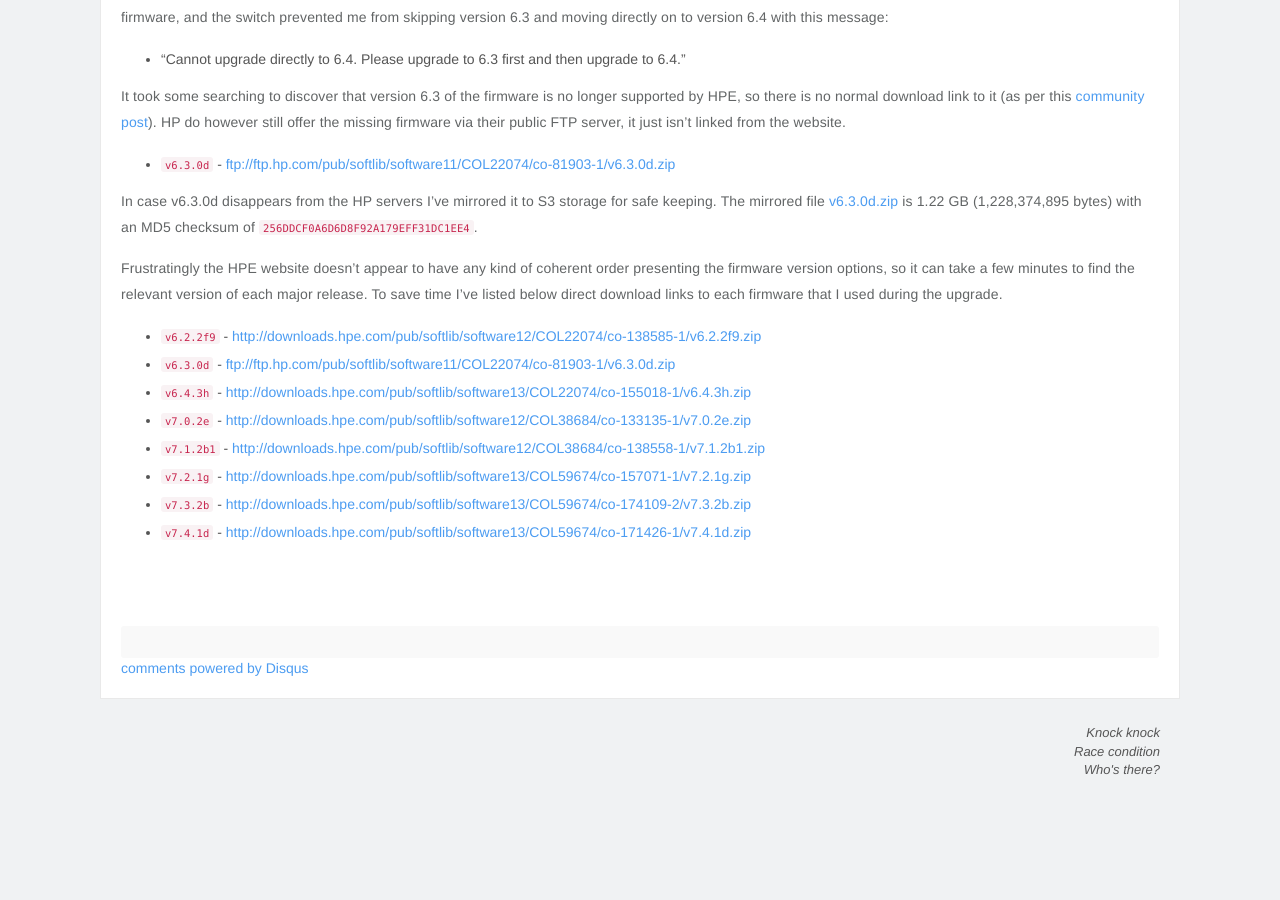
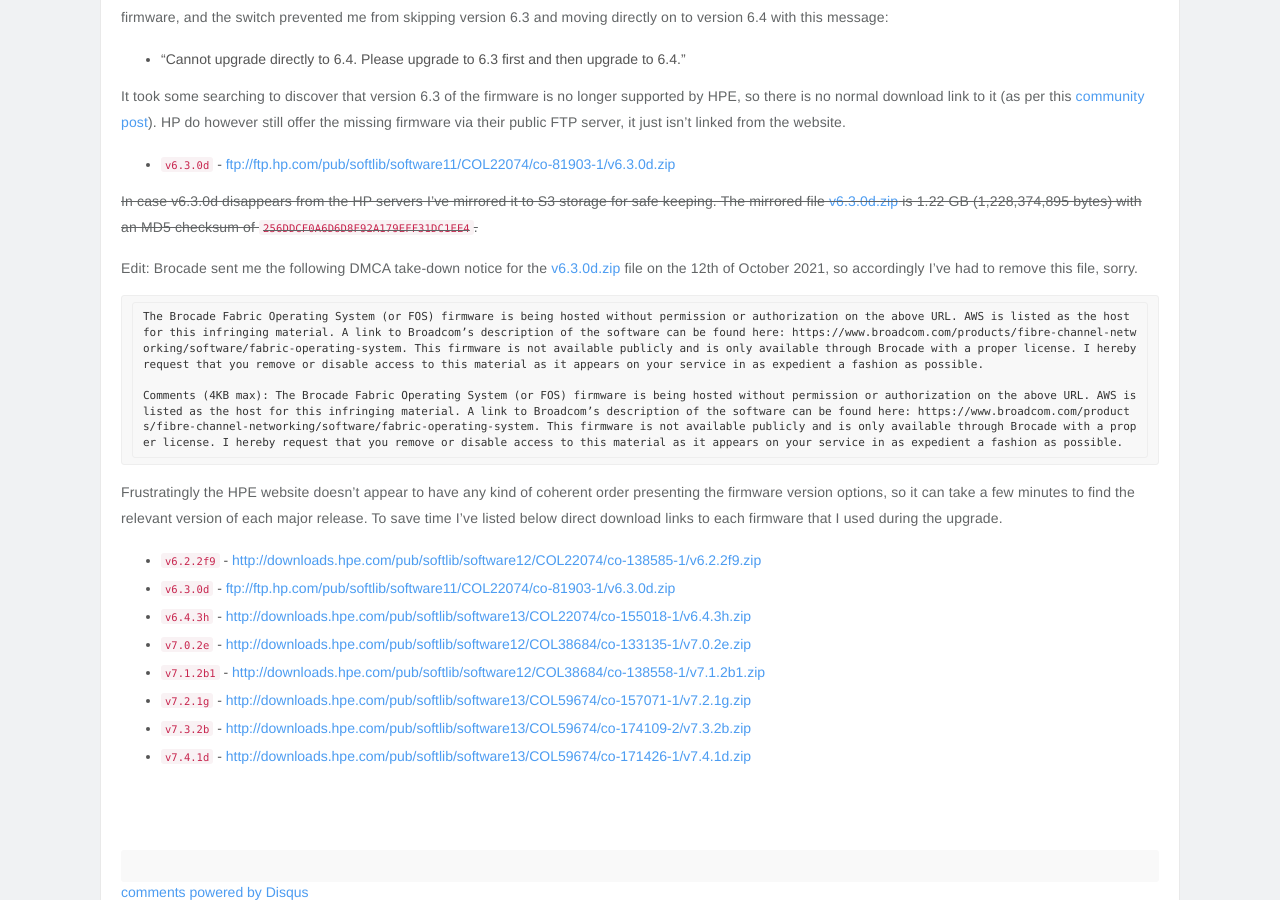
Before and after one commit to pingfu/pingfu.github.io, a Jekyll site: the page built from _posts/2016-10-11-brocade-cannot-upgrade-directly-to-6.4-upgrade-to-6.3-first.md, in a window 1280 px wide and 900 px high, scrolled down 1013 px. Built offline with Jekyll 4.4.1, drawn with Linux system fonts in a browser that asks for light colours; nearby versions of some CDN libraries; comment, search, counter and statistics services are not loaded; before the commit the page ends 1868 px from its top, so only the background shows below that.

Commit message:
dmca takedown notice

````diff
--- a/_posts/2016-10-11-brocade-cannot-upgrade-directly-to-6.4-upgrade-to-6.3-first.md
+++ b/_posts/2016-10-11-brocade-cannot-upgrade-directly-to-6.4-upgrade-to-6.3-first.md
@@ -37,7 +37,15 @@
 
 * `v6.3.0d` - [ftp://ftp.hp.com/pub/softlib/software11/COL22074/co-81903-1/v6.3.0d.zip][v6.3.0d]
 
-In case v6.3.0d disappears from the HP servers I've mirrored it to S3 storage for safe keeping. The mirrored file [v6.3.0d.zip][s3-63-firmware] is 1.22 GB (1,228,374,895 bytes) with an MD5 checksum of `256DDCF0A6D6D8F92A179EFF31DC1EE4`.
+~~In case v6.3.0d disappears from the HP servers I've mirrored it to S3 storage for safe keeping. The mirrored file [v6.3.0d.zip][s3-63-firmware] is 1.22 GB (1,228,374,895 bytes) with an MD5 checksum of `256DDCF0A6D6D8F92A179EFF31DC1EE4`.~~
+
+Edit: Brocade sent me the following DMCA take-down notice for the [v6.3.0d.zip][s3-63-firmware] file on the 12th of October 2021, so accordingly I've had to remove this file, sorry.
+
+```
+The Brocade Fabric Operating System (or FOS) firmware is being hosted without permission or authorization on the above URL. AWS is listed as the host for this infringing material. A link to Broadcom’s description of the software can be found here: https://www.broadcom.com/products/fibre-channel-networking/software/fabric-operating-system. This firmware is not available publicly and is only available through Brocade with a proper license. I hereby request that you remove or disable access to this material as it appears on your service in as expedient a fashion as possible.
+
+Comments (4KB max): The Brocade Fabric Operating System (or FOS) firmware is being hosted without permission or authorization on the above URL. AWS is listed as the host for this infringing material. A link to Broadcom’s description of the software can be found here: https://www.broadcom.com/products/fibre-channel-networking/software/fabric-operating-system. This firmware is not available publicly and is only available through Brocade with a proper license. I hereby request that you remove or disable access to this material as it appears on your service in as expedient a fashion as possible.
+```
 
 Frustratingly the HPE website doesn't appear to have any kind of coherent order presenting the firmware version options, so it can take a few minutes to find the relevant version of each major release. To save time I've listed below direct download links to each firmware that I used during the upgrade.
 
````
